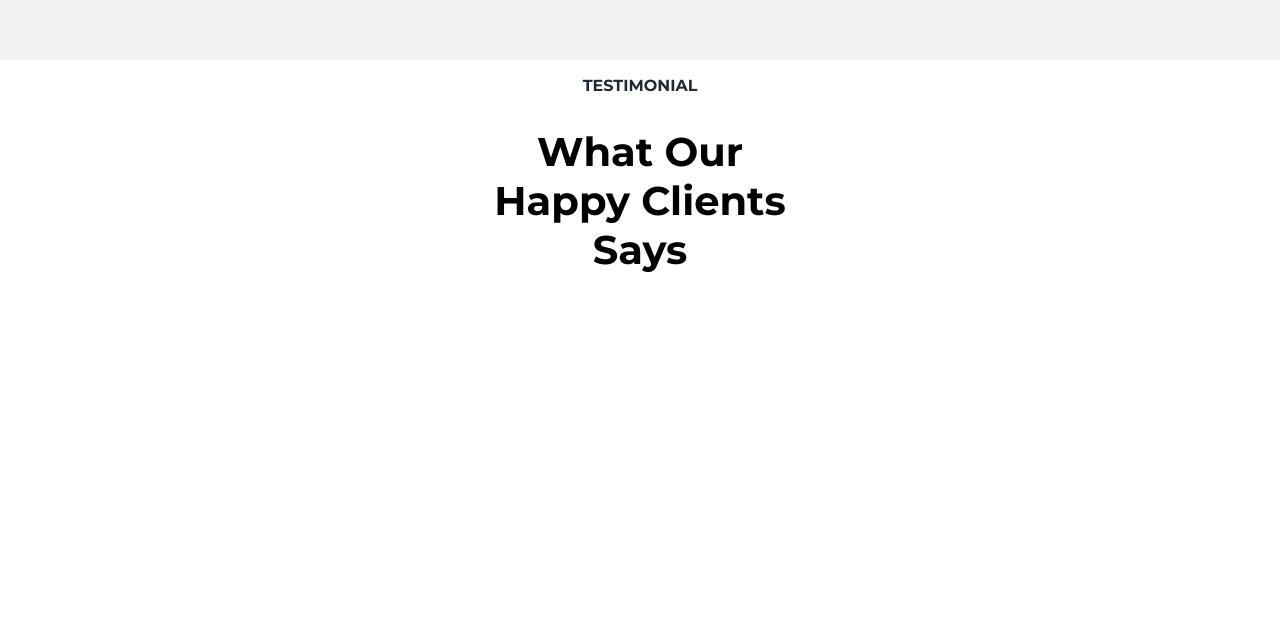
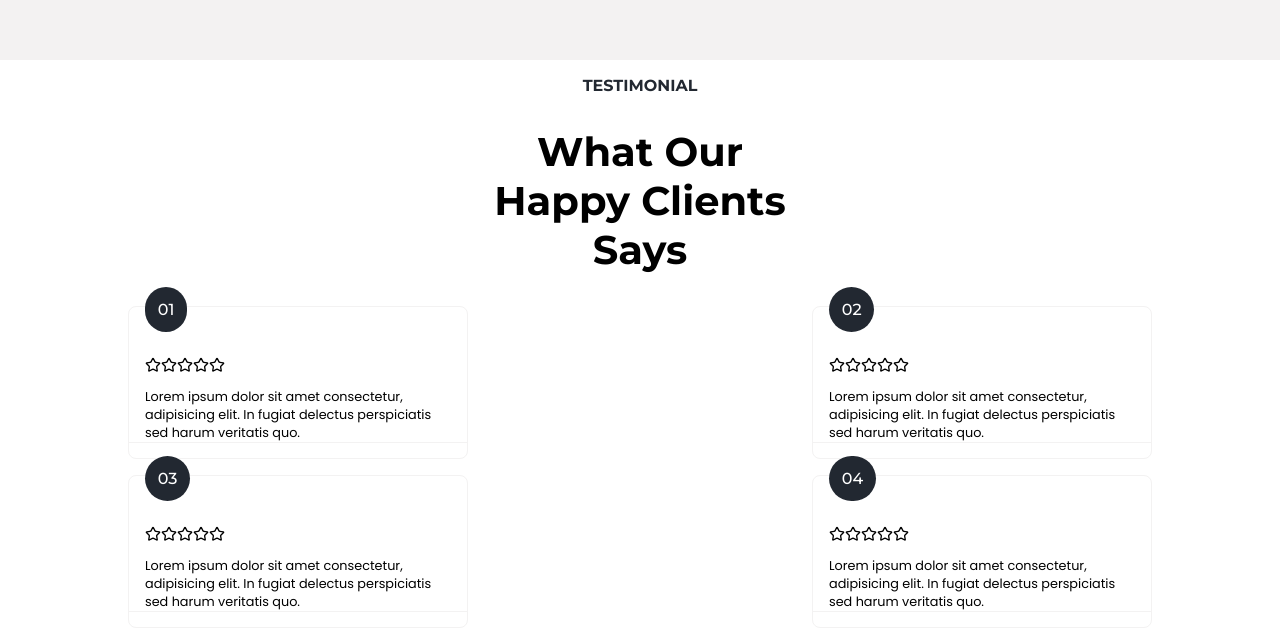
Before and after one commit to Carl0017/HomeScope, a React (Vite) app: page / in a window 1280 px wide. Shown: the part 3746-4390 px from the top of the page. Before the commit the page ends 4036 px from the top, so only its background shows below. Built offline with nearby package versions, Linux system fonts and the light colour scheme.

Commit message:
Testimonials Card Ui design

```diff
--- a/src/Pages/Home/App.jsx
+++ b/src/Pages/Home/App.jsx
@@ -12,6 +12,7 @@ import {
   DoorOpen,
   Ellipsis,
   MapPin,
+  Star,
   X,
 } from "lucide-react";
 
@@ -189,7 +190,24 @@ function ReviewCard(props) {
   return(
     <>
     <div className="reviewCard">
-      {/*code for the review card will be here*/}
+      <div className="cardHead">{props.Id}</div>
+      <div className="cardBody">
+        <span className="starWrapper">
+          <Star />
+          <Star />
+          <Star />
+          <Star />
+          <Star />
+        </span>
+
+        <h3>Lorem ipsum dolor sit amet consectetur, adipisicing elit. In fugiat delectus perspiciatis sed harum veritatis quo.</h3>
+      </div>
+
+      <div className="divider"></div>
+
+      <div className="cardBottom">
+
+      </div>
     </div>
     </>
   )
@@ -375,9 +393,16 @@ function App() {
 
       <div className="testimonials">
         <h4>TESTIMONIAL</h4>
+        <h1>What Our Happy Clients Says</h1>
 
-        <h1>What Our Happy Clients Says</h1>
+      <div className="testimonialCardWrapper">
+        <ReviewCard Id="01" />
+        <ReviewCard Id="02" />
+        <ReviewCard Id="03" />
+        <ReviewCard Id="04" />
+
       </div>
+        </div>
     </>
   );
 }
--- a/src/Pages/Home/App.scss
+++ b/src/Pages/Home/App.scss
@@ -462,6 +462,56 @@
     text-align: center;
     font-size: 2.5rem;
   }
+
+  .testimonialCardWrapper{
+    @include flex(row wrap, 1rem ,space-between);
+    .reviewCard{
+      position: relative;
+      width: 340px;
+      padding: 3rem 1rem 1rem 1rem;
+      background: transparent;
+      border: 1px solid #f3f2f2;
+      border-radius: .5rem;
+
+      .cardHead{
+        position: absolute;
+        top: -20px;
+        border-radius: 10rem;
+        background: $dark;
+        width: fit-content;
+        padding: .8rem;
+        text-align: center;
+        color: #fff;
+        @include Montserrat(500);
+      }
+
+      .cardBody{
+        @include flex(column, .5rem, space-between);
+        align-items: flex-start;
+
+        .starWrapper{
+            svg{
+              width: 1rem;
+              height: 1rem;
+            }
+        }
+
+        h3{
+          font-size: .8rem;
+          text-align: left;
+          font-weight: 400;
+        }
+      }
+
+      .divider{
+        position: absolute;
+        left: 0;
+        background: #f3f2f2;
+        width: 100%;
+        height: 1px;
+      }
+    }
+  }
 }
 
 
```
